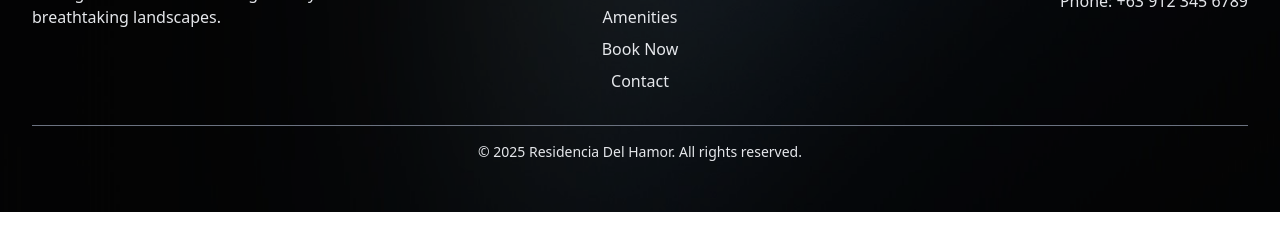
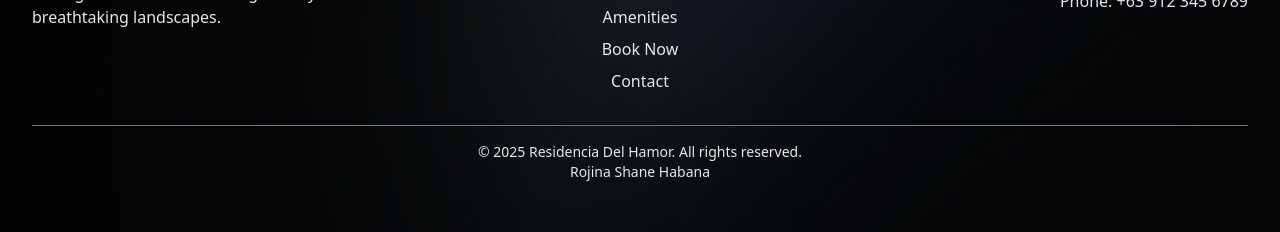
Before and after one commit to rojinashane/Residencia-Del-Hamor, a website: page index.html in a window 1280 px wide. Shown: the part 3431-3663 px from the top of the page. Drawn offline with nearby package versions, Linux system fonts and the light colour scheme; files that its build step writes are made by us from their sources.

Commit message:
fixing: Bug

```diff
--- a/index.html
+++ b/index.html
@@ -731,6 +731,9 @@
         <p class="text-gray-200 text-xs sm:text-sm">
           © 2025 Residencia Del Hamor. All rights reserved.
         </p>
+        <p class="text-gray-200 text-xs sm:text-sm">
+          Rojina Shane Habana
+        </p>
       </div>
     </div>
   </footer>
--- a/src/accommodations.html
+++ b/src/accommodations.html
@@ -595,6 +595,9 @@ function closeModal() {
       <p class="text-gray-200 text-xs sm:text-sm">
         © 2025 Residencia Del Hamor. All rights reserved.
       </p>
+      <p class="text-gray-200 text-xs sm:text-sm">
+        Rojina Shane Habana
+      </p>
     </div>
   </div>
 </footer>
--- a/src/amenities.html
+++ b/src/amenities.html
@@ -633,6 +633,9 @@
       <p class="text-gray-200 text-xs sm:text-sm">
         © 2025 Residencia Del Hamor. All rights reserved.
       </p>
+      <p class="text-gray-200 text-xs sm:text-sm">
+        Rojina Shane Habana
+      </p>
     </div>
   </div>
 </footer>
--- a/src/book.html
+++ b/src/book.html
@@ -469,6 +469,9 @@
       <p class="text-gray-200 text-xs sm:text-sm">
         © 2025 Residencia Del Hamor. All rights reserved.
       </p>
+      <p class="text-gray-200 text-xs sm:text-sm">
+        Rojina Shane Habana
+      </p>
     </div>
   </div>
 </footer>
--- a/src/contact.html
+++ b/src/contact.html
@@ -493,6 +493,9 @@
       <p class="text-gray-200 text-xs sm:text-sm">
         © 2025 Residencia Del Hamor. All rights reserved.
       </p>
+      <p class="text-gray-200 text-xs sm:text-sm">
+        Rojina Shane Habana
+      </p>
     </div>
   </div>
 </footer>
```
